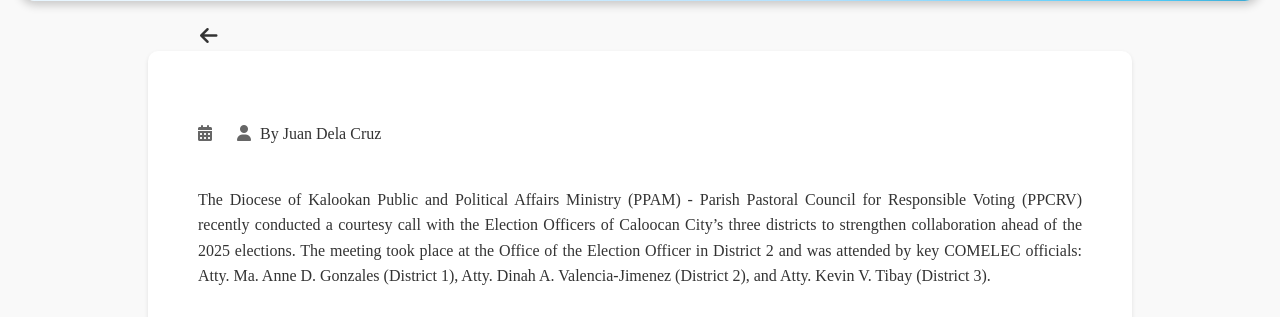
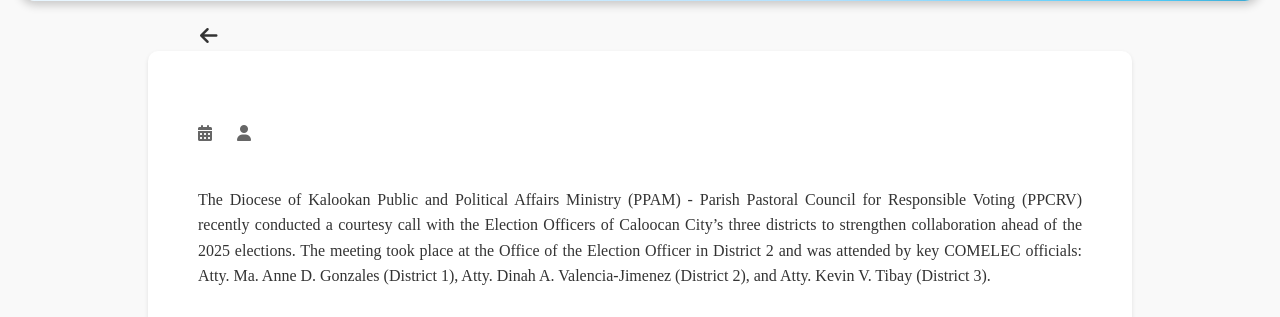
Before and after one commit to lunaarien/DPPAM-website, a PHP site: page /announcement1 in a window 1280 px wide. Shown: the part 89-406 px from the top of the page. Run offline with PHP 8.4, Linux system fonts and the light colour scheme; data that the repository does not hold is empty; some web fonts are replaced.

Commit message:
updated
updates

```diff
--- a/announcement1.php
+++ b/announcement1.php
@@ -20,7 +20,7 @@
                     <h2 class="news-title"></h2>
                     <div class="news-meta">
                         <p><i class="fas fa-calendar-alt"></i></p>
-                        <p><i class="fas fa-user"></i> By Juan Dela Cruz</p>
+                        <p><i class="fas fa-user"></i></p>
                     </div>
                     <p>The Diocese of Kalookan Public and Political Affairs Ministry (PPAM) - Parish Pastoral Council for Responsible Voting (PPCRV)
                         recently conducted a courtesy call with the Election Officers of Caloocan City’s three districts to strengthen collaboration
```
